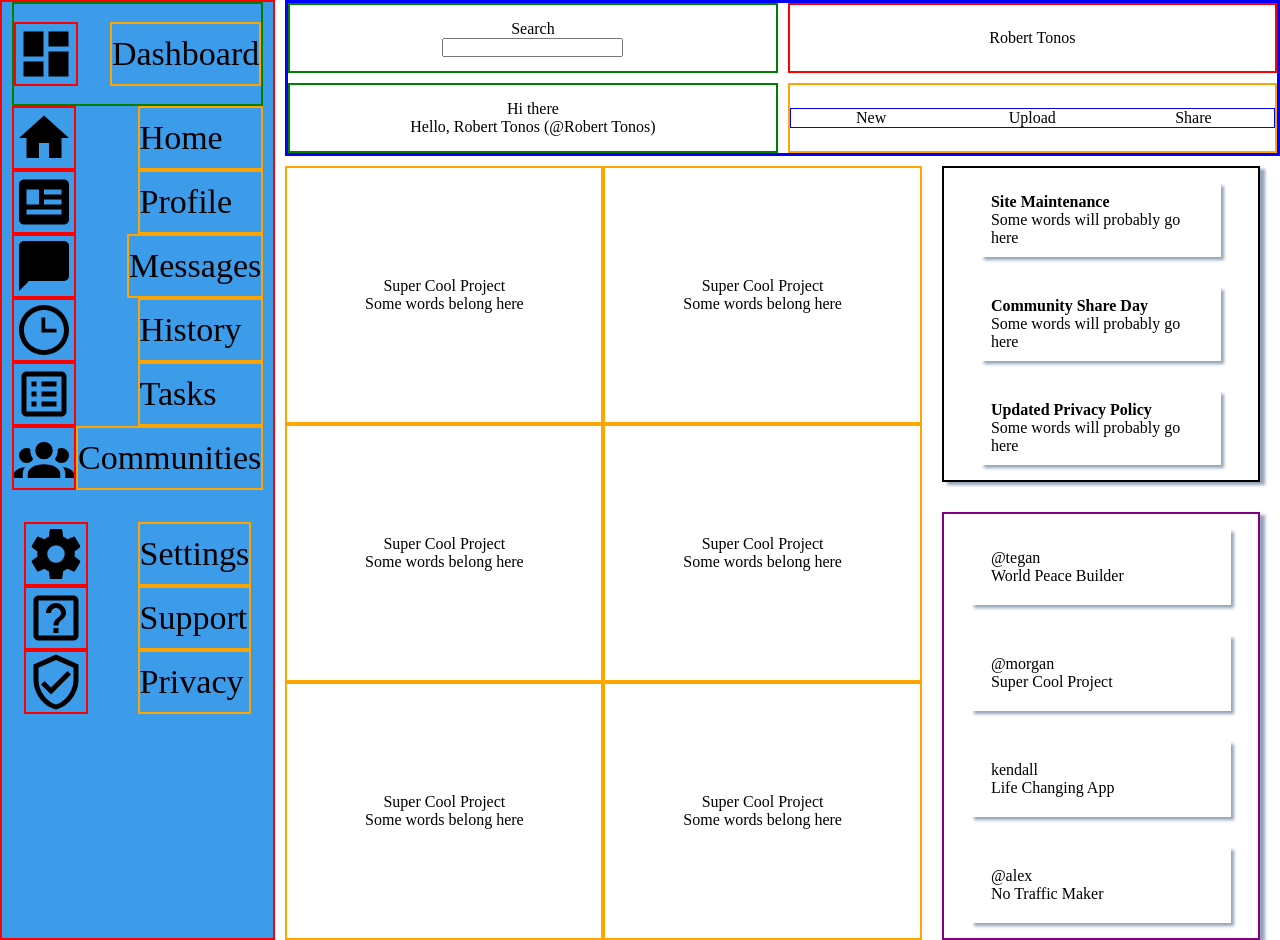
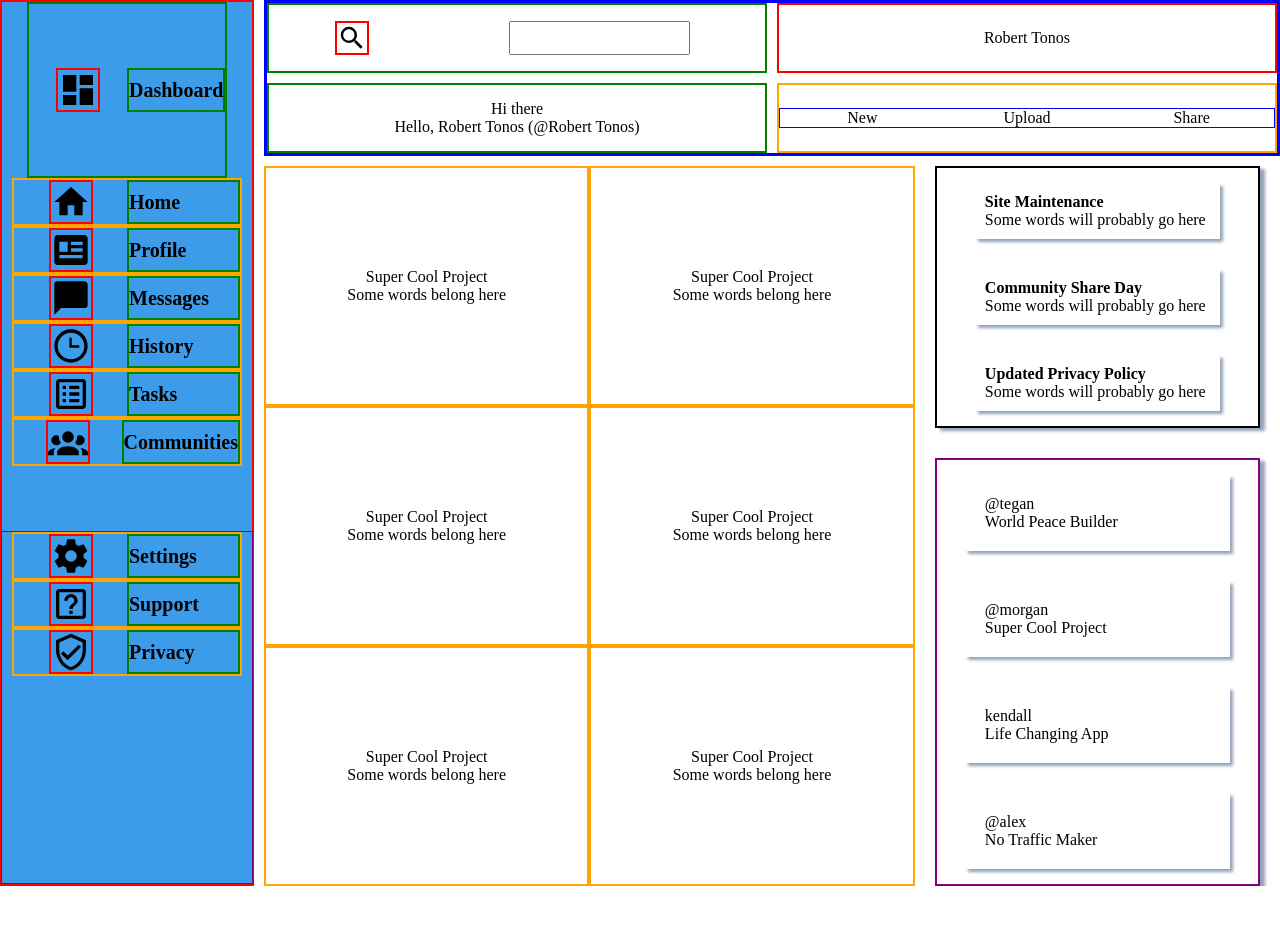
Before and after one commit to robbietonos37/practice-dashboard, a plain HTML site: page index.html in a window 1280 px wide. After the commit the page ends 886 px from the top, so only its background shows below. Drawn offline with Linux system fonts and the light colour scheme.

Commit message:
Add some more styles to sidebar

```diff
--- a/index.html
+++ b/index.html
@@ -12,7 +12,7 @@
     <div class="container">
         <div class="header">
             <div class="search">
-                <label for="name-search">Search</label>
+                <img src="magnify.svg" alt="" id="magnify">
                 <input type="search" name="" id="name-search">
             </div>
             <div class="right-name">Robert Tonos</div>
@@ -32,7 +32,7 @@
 
         <div class="sidebar">
             <div class="logo">
-                <img src="view-dashboard.svg" alt="">
+                <img src="view-dashboard.svg" alt="" id="logo-img">
                 <p>Dashboard</p>
             </div>
             <div class="side-menu-top">
--- a/style.css
+++ b/style.css
@@ -13,7 +13,7 @@
     grid-column: 1 / 2;
     grid-row: 1 / 5;
     display: grid;
-    grid-template-rows: .5fr 2fr 2fr;
+    grid-template-rows: .5fr 1fr 1fr;
     justify-items: center;
     border: solid red 2px;
     margin-bottom: 0;
@@ -28,15 +28,17 @@
 .sidebar li {
     display: grid;
     grid-template-columns: 1fr 1fr;
-    grid-auto-flow: column;
     margin-left: 10px;
     margin-right: 10px;
-    align-content: center;
+    align-content: space-between;
+    border: solid orange 2px;
 }
 
 img {
-    width: 60px;
+    width: 40px;
+    height: 40px;
     border: solid red 2px;
+    justify-self: center;
 }
 
 .logo {
@@ -49,10 +51,19 @@ img {
 }
 
 .sidebar div p {
-    border: solid 2px orange;
+    border: solid 2px green;
     display: grid;
     align-content: center;
-    font-size: 34px;
+    font-size: 20px;
+    font-weight: bold;
+}
+
+.side-menu-bottom {
+    border: solid purple 1px;
+    display: grid;
+    margin-left: 0px;
+    margin-right: 0px;
+    width: 100%;
 }
 
 .header {
@@ -72,9 +83,15 @@ img {
 
 .search {
     display: grid;
+    grid-template-columns: 1fr 2fr;
     justify-items: center;
     align-content: center;
     border: solid green 2px;
+}
+
+#magnify {
+    height: 30px;
+    width: 30px;
 }
 
 .right-name {
```
Also changed, not shown: magnify.svg (added).
